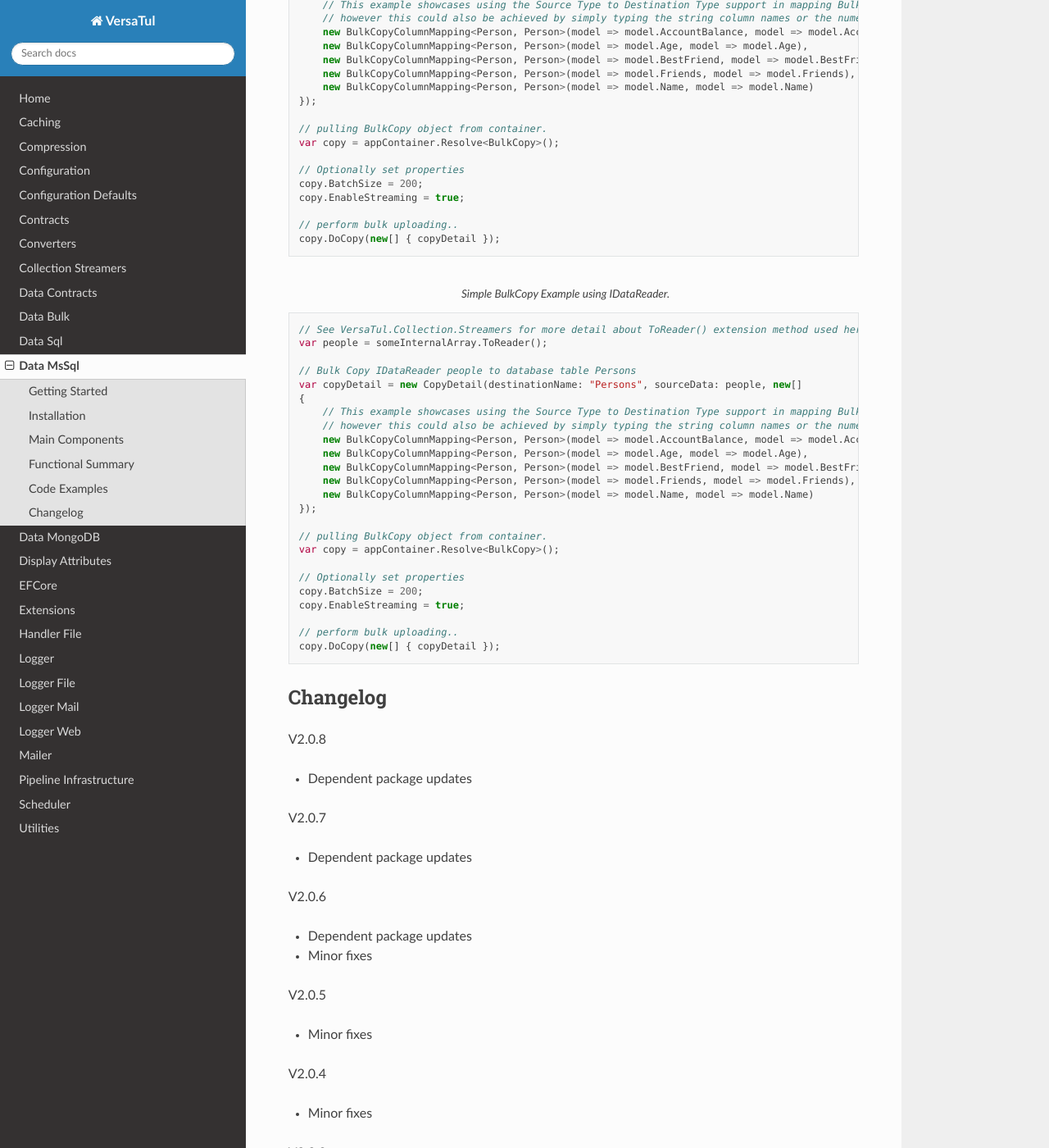
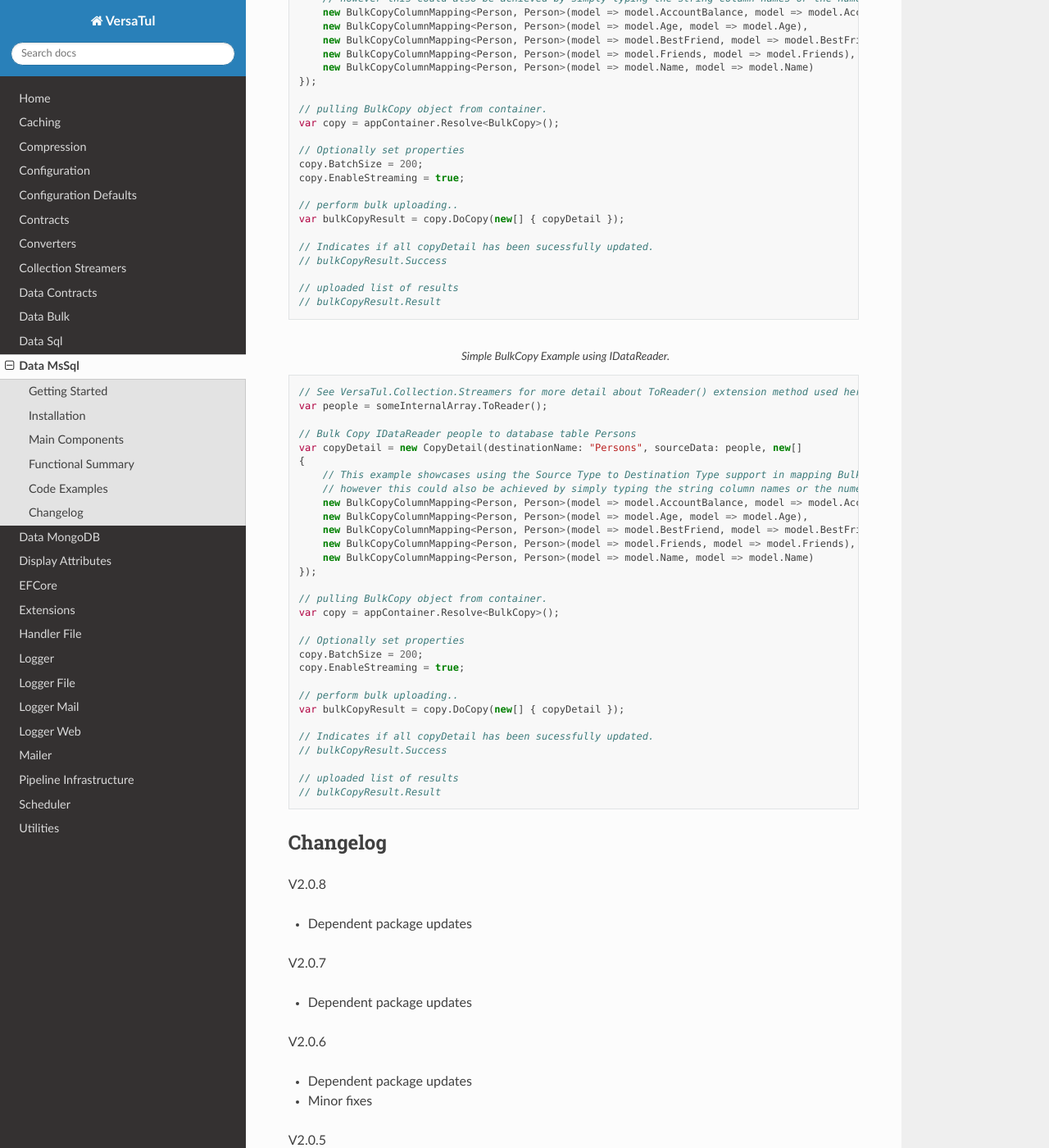
Before and after one commit to BjornWilliams/DocsVersaTul, a Sphinx documentation site: the page built from docs/source/mssql.rst, in a window 1280 px wide and 1400 px high, scrolled down 4989 px. Shown: the whole window at 82% size. Built offline with Sphinx 7.4.7 and the Read the Docs theme 3.1.0, drawn with Linux system fonts in a browser that asks for light colours; some of the changed text lies outside the part shown.

Commit message:
Update mssql.rst

```diff
--- a/docs/source/mssql.rst
+++ b/docs/source/mssql.rst
@@ -27,8 +27,7 @@
 
 Functional Summary
 ------------------
-#. **void BulkCopy.DoCopy()** : Overloaded method for bulk inserting a given collection of CopyDetail objects.
-#. **bool BulkCopy.IsAllUploaded** : Get a value indicating if all files are inserted successfully.
+#. **BulkCopyResult BulkCopy.DoCopy()** : Overloaded method for bulk inserting a given collection of CopyDetail objects.
 #. **int BulkCopy.BatchSize** : Gets or Sets the number of rows in each batch.
 #. **bool BulkCopy.EnableStreaming** : Gets or Sets a value enabling or disabling streaming data from an IDataReader object.
 #. **VersaTul Data MsSql** : shares most of its functionality with :doc:`sql`. See :doc:`sql` for more details on the functionality provided.
@@ -273,7 +272,13 @@
     copy.EnableStreaming = true;
 
     // perform bulk uploading..
-    copy.DoCopy(new[] { copyDetail });
+    var bulkCopyResult = copy.DoCopy(new[] { copyDetail });
+
+    // Indicates if all copyDetail has been sucessfully updated.
+    // bulkCopyResult.Success
+
+    // uploaded list of results
+    // bulkCopyResult.Result
 
 
 .. code-block:: c#
@@ -302,7 +307,13 @@
     copy.EnableStreaming = true;
 
     // perform bulk uploading..
-    copy.DoCopy(new[] { copyDetail });
+    var bulkCopyResult = copy.DoCopy(new[] { copyDetail });
+
+    // Indicates if all copyDetail has been sucessfully updated.
+    // bulkCopyResult.Success
+
+    // uploaded list of results
+    // bulkCopyResult.Result
 
 
 Changelog
```
